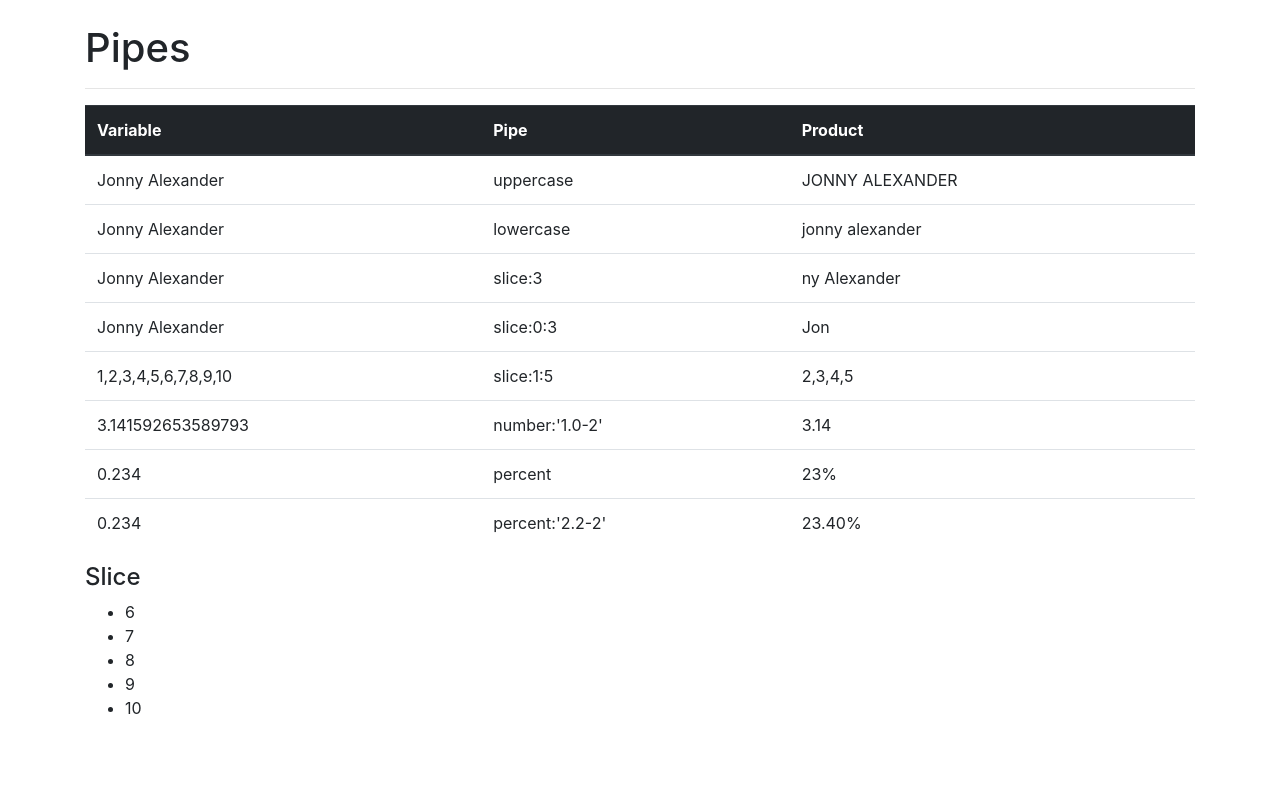
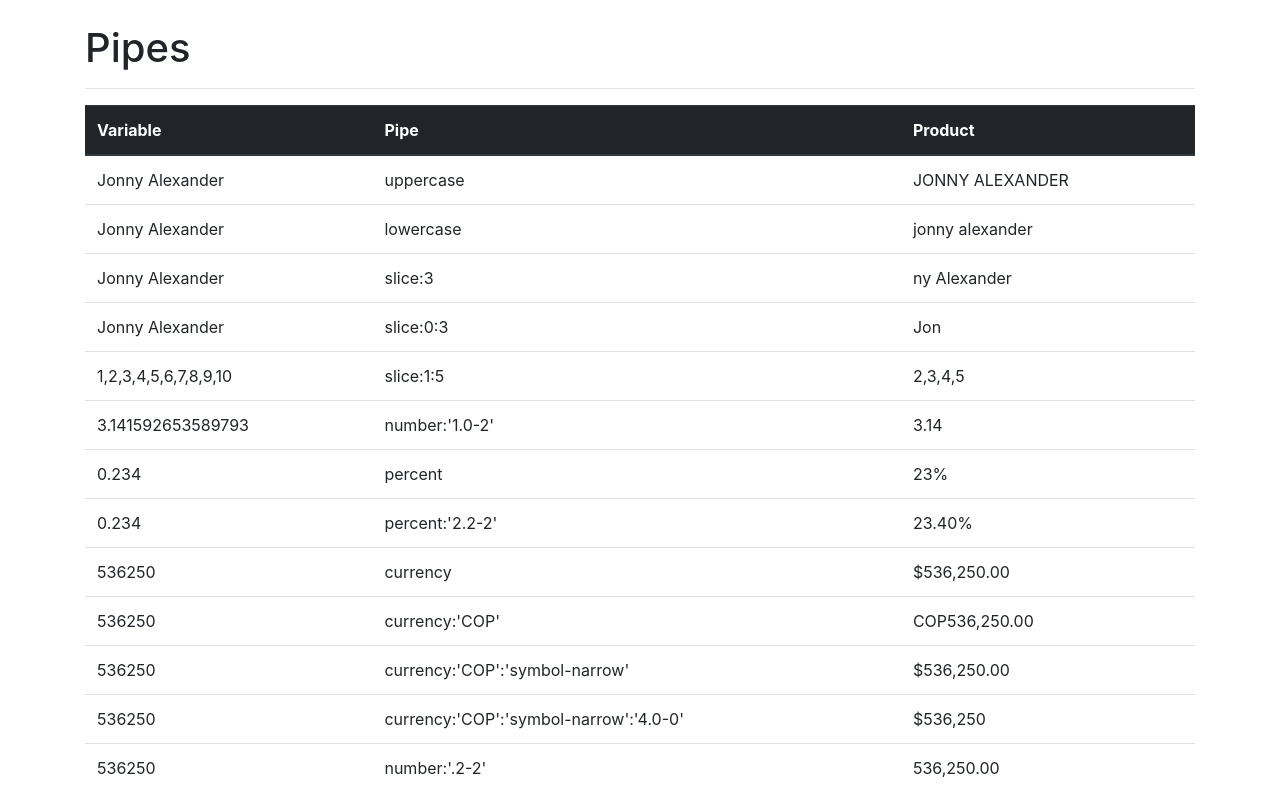
Before and after one commit to jonnyalexbh/angular-from-zero-to-expert, an Angular app in the folder pipes/: page / in a window 1280 px wide. Shown: the top 800 px of the page. Built offline with nearby package versions, Linux system fonts and the light colour scheme.

Commit message:
currency Pipe

```diff
--- a/pipes/src/app/app.component.html
+++ b/pipes/src/app/app.component.html
@@ -52,6 +52,31 @@
         <td>percent:'2.2-2'</td>
         <td>{{ a | percent:'2.2-2' }}</td>
       </tr>
+      <tr>
+        <td>{{ salary }}</td>
+        <td>currency</td>
+        <td>{{ salary | currency }}</td>
+      </tr>
+      <tr>
+        <td>{{ salary }}</td>
+        <td>currency:'COP'</td>
+        <td>{{ salary | currency:'COP' }}</td>
+      </tr>
+      <tr>
+        <td>{{ salary }}</td>
+        <td>currency:'COP':'symbol-narrow'</td>
+        <td>{{ salary | currency:'COP':'symbol-narrow' }}</td>
+      </tr>
+      <tr>
+        <td>{{ salary }}</td>
+        <td>currency:'COP':'symbol-narrow':'4.0-0'</td>
+        <td>{{ salary | currency:'COP':'symbol-narrow':'4.0-0' }}</td>
+      </tr>
+      <tr>
+        <td>{{ salary }}</td>
+        <td>number:'.2-2' </td>
+        <td>{{ salary | number:'.2-2' }}</td>
+      </tr>
     </tbody>
   </table>
 
--- a/pipes/src/app/app.component.ts
+++ b/pipes/src/app/app.component.ts
@@ -11,4 +11,5 @@ export class AppComponent {
   numbers = [1, 2, 3, 4, 5, 6, 7, 8, 9, 10];
   PI = Math.PI;
   a = 0.234;
+  salary = 536250;
 }
```
